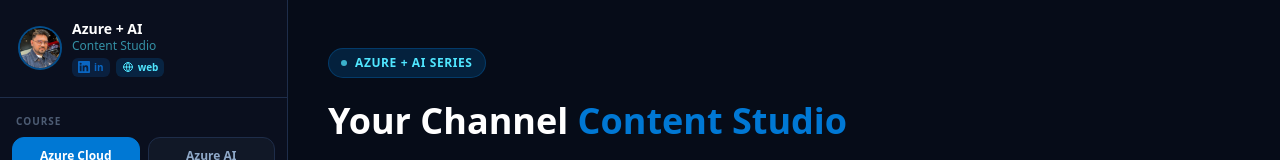
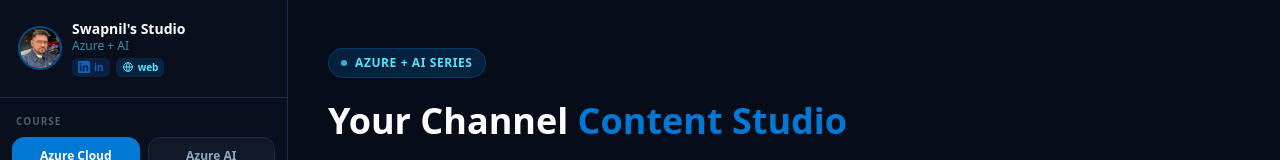
Before and after one commit to sopya88/LearnAzure, a Next.js app: page / in a window 1280 px wide. Shown: the top 160 px of the page. Built offline with nearby package versions, Linux system fonts and the light colour scheme.

Commit message:
Rename sidebar header to Swapnil's Studio

```diff
--- a/components/Sidebar.tsx
+++ b/components/Sidebar.tsx
@@ -42,8 +42,8 @@
               className="w-10 h-10 rounded-full object-cover ring-2 ring-[#0078d4]/60 flex-shrink-0"
             />
             <div className="min-w-0 flex-1">
-              <div className="text-white font-semibold text-sm leading-tight">Azure + AI</div>
-              <div className="text-[#50e6ff] text-xs opacity-60 mb-1">Content Studio</div>
+              <div className="text-white font-semibold text-sm leading-tight">Swapnil's Studio</div>
+              <div className="text-[#50e6ff] text-xs opacity-60 mb-1">Azure + AI</div>
               <div className="flex items-center gap-1.5" onClick={(e) => e.preventDefault()}>
                 {/* LinkedIn */}
                 <a
```
